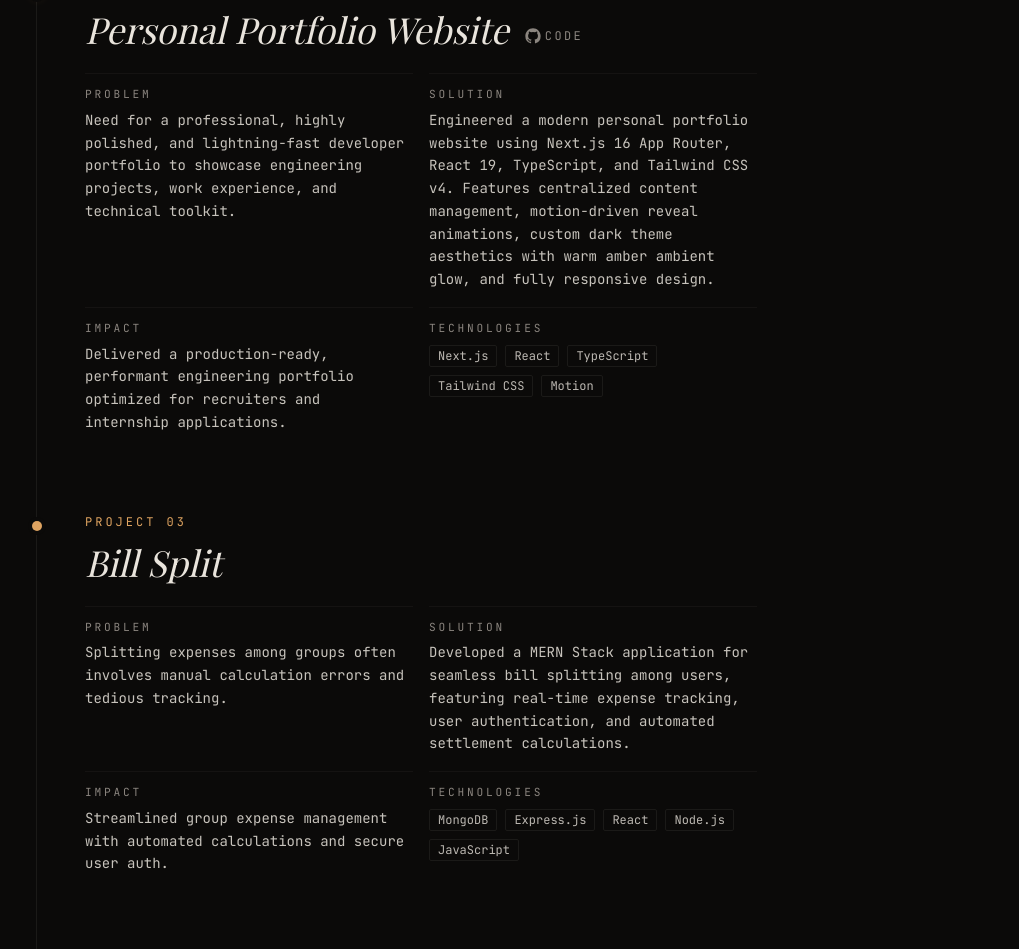
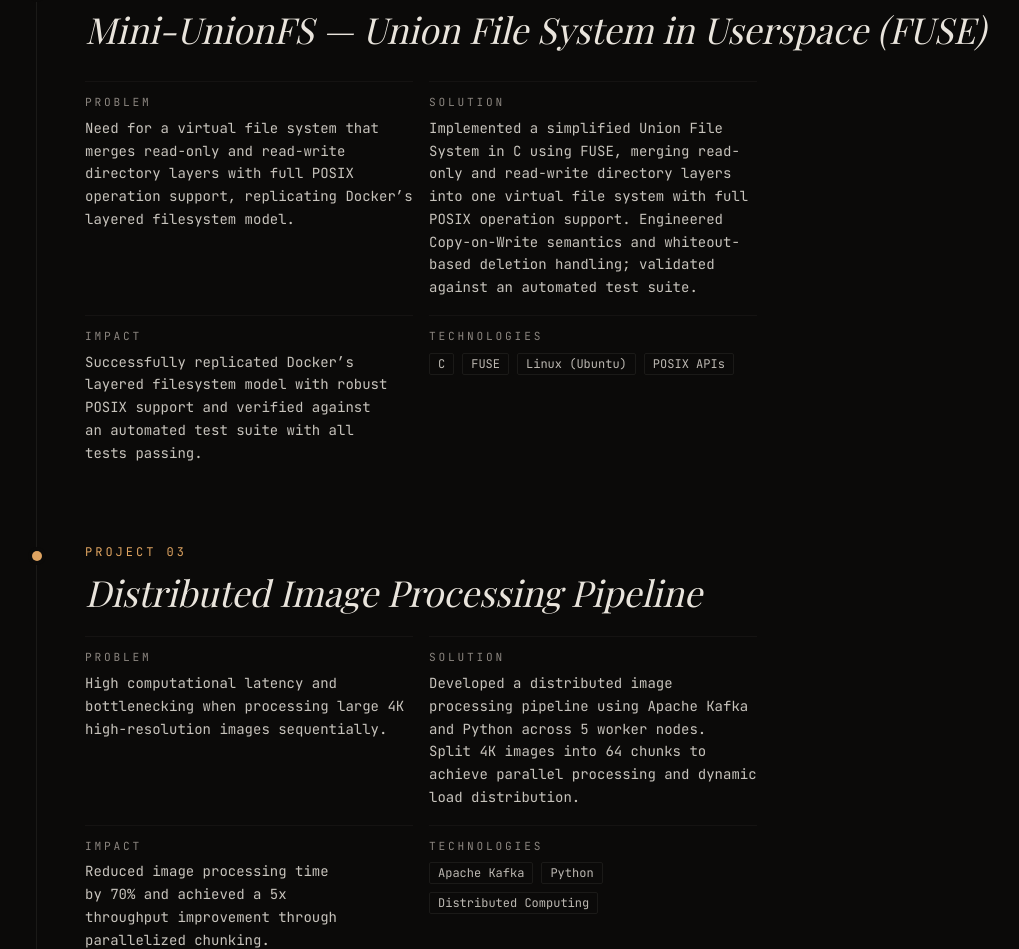
Before and after one commit to aayush-1105/Portfolio, a Next.js app: page / in a window 1280 px wide. Shown: the part 2283-3232 px from the top of the page, without its empty margins (132-1151 px from the left). Built offline with nearby package versions, Linux system fonts and the light colour scheme; a web font is replaced by a local one.

Commit message:
Add Mini-UnionFS and Distributed Image Processing projects + update skills

```diff
--- a/content/portfolio.ts
+++ b/content/portfolio.ts
@@ -100,6 +100,22 @@ export const projects: ProjectEntry[] = [
     active: true,
   },
   {
+    name: 'Mini-UnionFS — Union File System in Userspace (FUSE)',
+    problem: 'Need for a virtual file system that merges read-only and read-write directory layers with full POSIX operation support, replicating Docker’s layered filesystem model.',
+    solution: 'Implemented a simplified Union File System in C using FUSE, merging read-only and read-write directory layers into one virtual file system with full POSIX operation support. Engineered Copy-on-Write semantics and whiteout-based deletion handling; validated against an automated test suite.',
+    technologies: ['C', 'FUSE', 'Linux (Ubuntu)', 'POSIX APIs'],
+    impact: 'Successfully replicated Docker’s layered filesystem model with robust POSIX support and verified against an automated test suite with all tests passing.',
+    active: false,
+  },
+  {
+    name: 'Distributed Image Processing Pipeline',
+    problem: 'High computational latency and bottlenecking when processing large 4K high-resolution images sequentially.',
+    solution: 'Developed a distributed image processing pipeline using Apache Kafka and Python across 5 worker nodes. Split 4K images into 64 chunks to achieve parallel processing and dynamic load distribution.',
+    technologies: ['Apache Kafka', 'Python', 'Distributed Computing'],
+    impact: 'Reduced image processing time by 70% and achieved a 5x throughput improvement through parallelized chunking.',
+    active: false,
+  },
+  {
     name: 'Personal Portfolio Website',
     problem: 'Need for a professional, highly polished, and lightning-fast developer portfolio to showcase engineering projects, work experience, and technical toolkit.',
     solution: 'Engineered a modern personal portfolio website using Next.js 16 App Router, React 19, TypeScript, and Tailwind CSS v4. Features centralized content management, motion-driven reveal animations, custom dark theme aesthetics with warm amber ambient glow, and fully responsive design.',
@@ -135,8 +151,8 @@ export type SkillCategory = {
 export const skills: SkillCategory[] = [
   { category: 'Languages', items: ['Python', 'Java', 'C', 'SQL (OpenSQL)', 'JavaScript', 'HTML/CSS'] },
   { category: 'Frameworks', items: ['React', 'Node.js'] },
-  { category: 'Libraries & Tools', items: ['pandas', 'NumPy', 'Matplotlib', 'Appium', 'Selenium', 'PyTesseract'] },
-  { category: 'Developer Tools', items: ['Git', 'Visual Studio', 'IntelliJ'] },
+  { category: 'Libraries & Tools', items: ['pandas', 'NumPy', 'Matplotlib', 'Appium', 'Selenium', 'PyTesseract', 'FUSE', 'Apache Kafka', 'POSIX APIs'] },
+  { category: 'Developer Tools', items: ['Git', 'Visual Studio', 'IntelliJ', 'Linux', 'Distributed Computing'] },
 ]
 
 /* EDITABLE: CONTACT */
```
